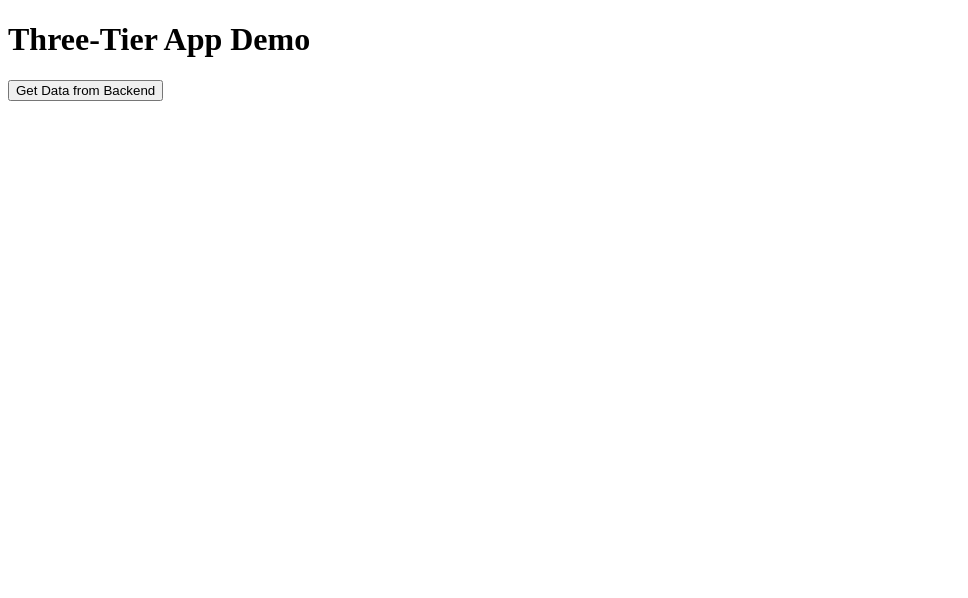
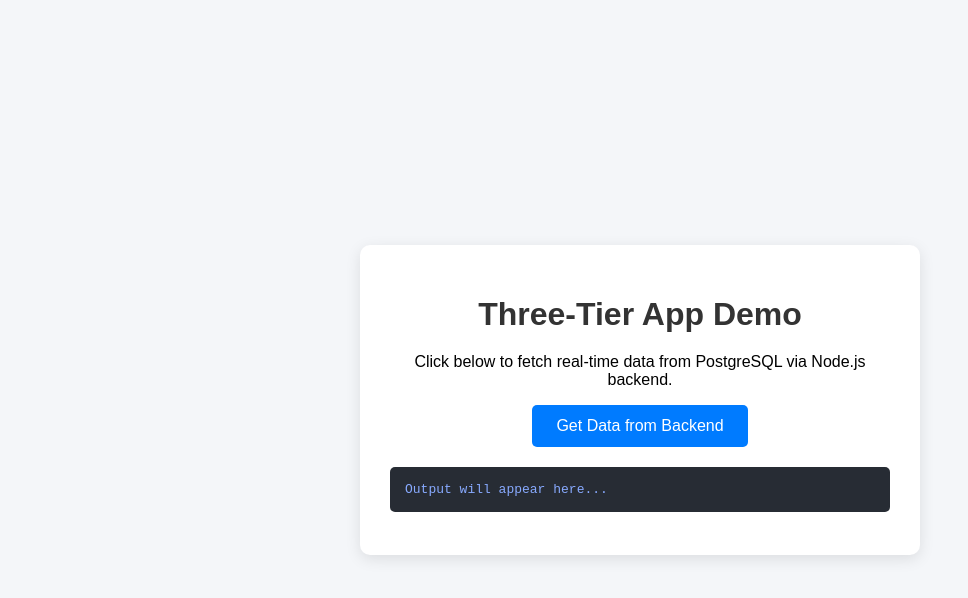
Before and after one commit to Devopspractice9/simple-3tier-app, a plain HTML site: page frontend/index.html in a window 1280 px wide. Shown: the whole page, without its empty margins (0-968 px from the left). Drawn offline with Linux system fonts and the light colour scheme.

Commit message:
Update index.html

```diff
--- a/frontend/index.html
+++ b/frontend/index.html
@@ -1,25 +1,87 @@
 <!DOCTYPE html>
-<html>
+<html lang="en">
 <head>
-  <title>3-Tier App</title>
+  <meta charset="UTF-8">
+  <meta name="viewport" content="width=device-width, initial-scale=1.0">
+  <title>Three-Tier Architecture Application</title>
+  <style>
+    body {
+      font-family: Arial, sans-serif;
+      background-color: #f4f6f9;
+      display: flex;
+      justify-content: center;
+      align-items: center;
+      height: 100vh;
+      margin: 0;
+    }
+    .container {
+      background: #ffffff;
+      padding: 30px;
+      border-radius: 10px;
+      box-shadow: 0 4px 15px rgba(0, 0, 0, 0.1);
+      text-align: center;
+      max-width: 500px;
+      width: 100%;
+    }
+    h1 {
+      color: #333;
+      margin-bottom: 20px;
+    }
+    button {
+      background-color: #007bff;
+      color: white;
+      border: none;
+      padding: 12px 24px;
+      font-size: 16px;
+      border-radius: 5px;
+      cursor: pointer;
+      transition: background-color 0.3s;
+    }
+    button:hover {
+      background-color: #0056b3;
+    }
+    pre {
+      background: #272c34;
+      color: #8af;
+      padding: 15px;
+      border-radius: 5px;
+      text-align: left;
+      margin-top: 20px;
+      white-space: pre-wrap;
+      word-wrap: break-word;
+    }
+  </style>
 </head>
 <body>
-  <h1>Three-Tier App Demo</h1>
-  <button onclick="fetchData()">Get Data from Backend</button>
-  <p id="output"></p>
+
+  <div class="container">
+    <h1>Three-Tier App Demo</h1>
+    <p>Click below to fetch real-time data from PostgreSQL via Node.js backend.</p>
+    <button onclick="fetchData()">Get Data from Backend</button>
+    <pre id="output">Output will appear here...</pre>
+  </div>
 
   <script>
     async function fetchData() {
+      const outputElem = document.getElementById('output');
+      outputElem.innerText = "Connecting to backend API...";
+
       try {
-        // Dynamic host automatically targets your EC2 Public IP on port 5000
+        // Automatically uses current host IP (EC2 or localhost)
         const host = window.location.hostname;
-        const res = await fetch(`http://${host}:5000/api/data`);
-        const data = await res.json();
-        document.getElementById('output').innerText = JSON.stringify(data, null, 2);
+        const response = await fetch(`http://${host}:5000/api/data`);
+
+        if (!response.ok) {
+          throw new Error(`HTTP Error! Status: ${response.status}`);
+        }
+
+        const data = await response.json();
+        outputElem.innerText = JSON.stringify(data, null, 2);
       } catch (err) {
-        document.getElementById('output').innerText = "Error: " + err.message;
+        outputElem.innerText = "Error: " + err.message + "\n\nMake sure port 5000 is open in AWS Security Group Inbound Rules.";
       }
     }
   </script>
+
 </body>
 </html>
```
